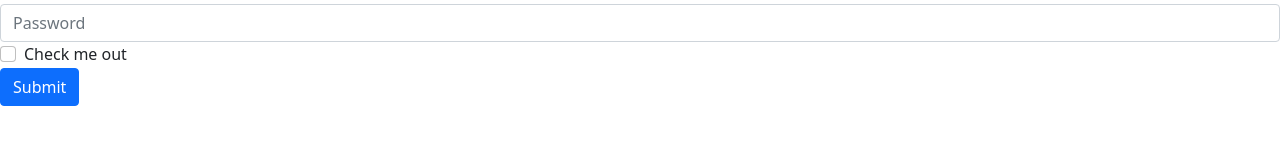
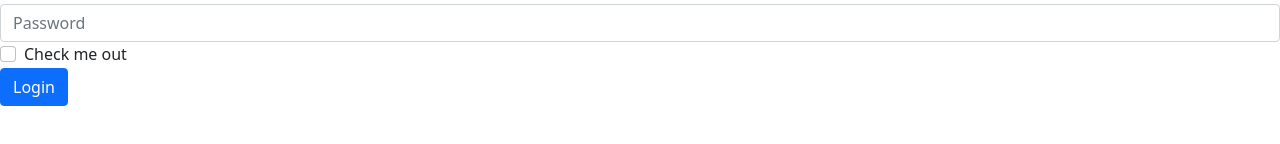
Before and after one commit to Marcs20/angular-finanTeste, an Angular app: page / in a window 1280 px wide. Shown: the part 206-350 px from the top of the page. Built offline with nearby package versions, Linux system fonts and the light colour scheme.

Commit message:
1 file modified

```diff
--- a/src/app/login/login.component.html
+++ b/src/app/login/login.component.html
@@ -1,4 +1,4 @@
-<form>
+<form #loginform="ngForm">
   <div class="form-group">
     <label for="exampleInputEmail1">Email address</label>
     <input
@@ -25,5 +25,5 @@
     <input type="checkbox" class="form-check-input" id="exampleCheck1" />
     <label class="form-check-label" for="exampleCheck1">Check me out</label>
   </div>
-  <button type="submit" class="btn btn-primary">Submit</button>
+  <button type="submit" class="btn btn-primary">Login</button>
 </form>
--- a/src/app/login/login.component.ts
+++ b/src/app/login/login.component.ts
@@ -1,4 +1,5 @@
 import { Component, OnInit } from '@angular/core';
+import {NgForm} from '@angular/forms';
 
 @Component({
   selector: 'app-login',
```
